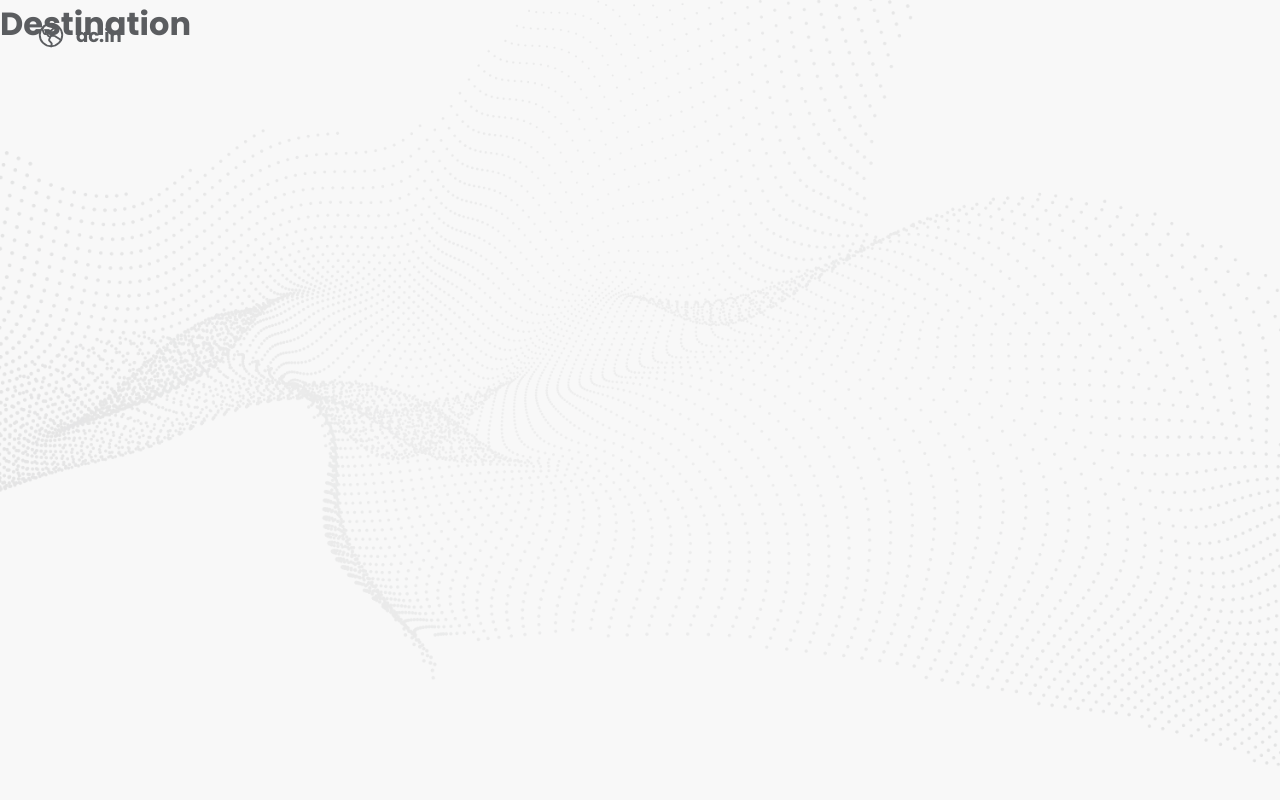
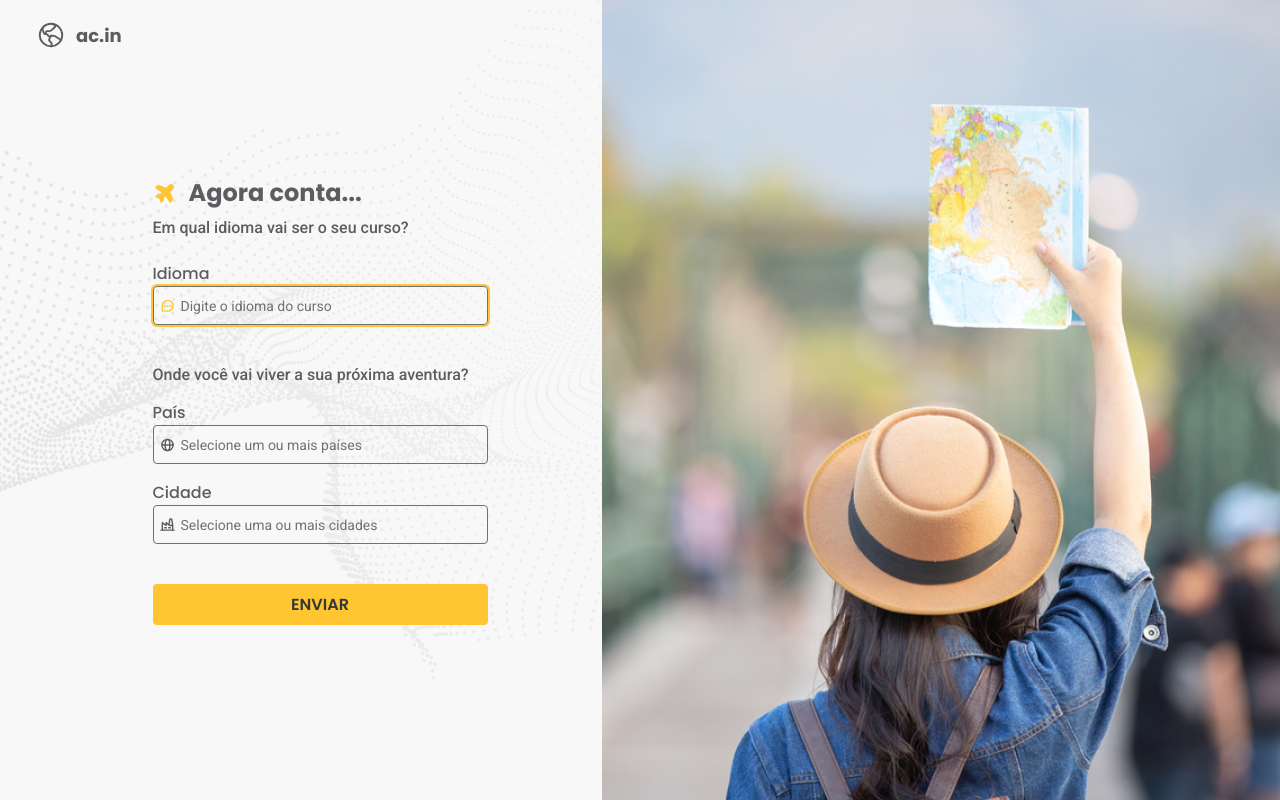
Before and after one commit to mmanaclara/ac.in, a React (Vite) app: page /destination in a window 1280 px wide. Built offline with nearby package versions, Linux system fonts and the light colour scheme.

Commit message:
feat: create destination form

```diff
--- /dev/null
+++ b/src/components/DestinationForm/index.tsx
@@ -0,0 +1,42 @@
+import { ChatTeardropDots, GlobeSimple, Factory } from 'phosphor-react'
+import { Link } from 'react-router-dom'
+
+import { FormContainer, InputField, SendUserInfoButton } from './styles'
+
+export function DestinationForm() {
+  return (
+    <FormContainer>
+        <label>
+            Idioma
+            <InputField>
+                <ChatTeardropDots size={20} weight="bold" />
+                <input type="text" placeholder="Digite o idioma do curso" autoFocus />
+            </InputField>
+        </label>
+
+        <span>Onde você vai viver a sua próxima aventura?</span>
+
+        <label>
+            País
+            <InputField>
+                <GlobeSimple size={20} weight="bold" />
+                <input type="text" placeholder="Selecione um ou mais países" />
+            </InputField>
+        </label>
+
+        <label>
+            Cidade
+            <InputField>
+                <Factory size={20} weight="bold" />
+                <input type="text" placeholder="Selecione uma ou mais cidades" />
+            </InputField>
+        </label>
+
+        <Link to="/destination">
+            <SendUserInfoButton>
+            Enviar
+            </SendUserInfoButton>
+        </Link>
+    </FormContainer>
+  )
+}
--- /dev/null
+++ b/src/components/DestinationForm/styles.ts
@@ -0,0 +1,67 @@
+import styled from 'styled-components'
+
+export const FormContainer = styled.form`
+    display: flex;
+    flex-direction: column;
+    gap: 1.6rem;
+
+    > span {
+        font-family: Roboto, sans-serif;
+        margin-top: 2.4rem;
+    }
+`
+
+export const InputField = styled.div`
+    border: 1px solid ${(props) => props.theme['gray-500']};
+    border-radius: 4px;
+    padding: 0.6rem;
+    gap: 0.6rem;
+
+    display: flex;
+    justify-content: flex-start;
+    align-items: center;
+    width: 33.5rem;
+
+    :focus-within {
+        box-shadow: 0 0 0 2px ${(props) => props.theme['yellow-500']};
+
+        svg {
+            color: ${(props) => props.theme['yellow-500']};
+        }
+    }
+
+    input {
+        background: transparent;
+        border: 0;
+        width: 30rem;
+        color: ${(props) => props.theme['gray-700']};
+
+        ::placeholder {
+            font-family: 'Roboto', sans-serif;
+            font-weight: 400;
+            font-size: 1.4rem;
+            color: ${(props) => props.theme['gray-500']};
+        }
+
+        :focus {
+            box-shadow: 0 0 0 0 transparent;
+        }
+    }
+`
+
+export const SendUserInfoButton = styled.button`
+    background-color: ${(props) => props.theme['yellow-500']};
+    padding: 0.8rem;
+    border: 0;
+    border-radius: 4px;
+    margin-top: 2.4rem;
+    width: 100%;
+
+    text-transform: uppercase;
+    color: ${(props) => props.theme['gray-900']};
+    font-weight: 600;
+
+    display: flex;
+    justify-content: center;
+    align-items: center;
+`
--- a/src/components/UserInfoForm/index.tsx
+++ b/src/components/UserInfoForm/index.tsx
@@ -10,7 +10,7 @@ export function UserInfoForm() {
             Nome
             <InputField>
                 <User size={20} weight="bold" />
-                <input type="text" placeholder="Digite o seu nome" />
+                <input type="text" placeholder="Digite o seu nome" autoFocus />
             </InputField>
         </label>
 
--- a/src/pages/Destination.tsx
+++ b/src/pages/Destination.tsx
@@ -1,7 +1,30 @@
+import { AirplaneTilt } from 'phosphor-react'
+import { DestinationForm } from '../components/DestinationForm'
+
+import { DestinationContainer, Wrapper, TextContainer, ImageContainer } from '../styles/pages/Destination'
+
+import girl from '../assets/mulher-de-costas-usando-um-chapeu-e-segurando-um-mapa.png'
+
 export function Destination() {
     return (
-      <div>
-        <h1>Destination</h1>
-      </div>
+      <DestinationContainer>
+        <Wrapper>
+          <TextContainer>
+              <header>
+                  <h2>
+                      <AirplaneTilt size={24} weight="fill" color="#FFC632" />
+                      Agora conta...
+                  </h2>
+                  <span>Em qual idioma vai ser o seu curso?</span>
+              </header>
+
+              <DestinationForm />
+          </TextContainer>
+        </Wrapper>
+
+        <ImageContainer>
+          <img src={girl} alt="" />
+        </ImageContainer>
+    </DestinationContainer>
     )
   }
--- /dev/null
+++ b/src/styles/pages/Destination.ts
@@ -0,0 +1,56 @@
+import styled from 'styled-components'
+
+export const DestinationContainer = styled.main`
+    height: 100vh;
+    max-width: 1600px;
+
+    display: flex;
+    justify-content: space-between;
+    align-items: center;
+    overflow: hidden;
+`
+
+export const Wrapper = styled.div`
+    width: 50%;
+`
+
+export const TextContainer = styled.div`
+    display: flex;
+    flex-direction: column;
+    justify-content: center;
+    align-items: center;
+    gap: 2.4rem;
+
+    width: 33.5rem;
+    margin-inline: auto;
+
+    header {
+        display: flex;
+        flex-direction: column;
+        gap: 8px;
+        align-self: flex-start;
+
+        h2 {
+            display: flex;
+            align-items: center;
+            gap: 1.2rem;
+            font-size: 2.4rem;
+            align-self: flex-start;
+        }
+
+        span {
+            font-family: Roboto, sans-serif;
+        }
+    }
+`
+
+export const ImageContainer = styled.div`
+    width: 50%;
+    display: flex;
+    align-items: center;
+    justify-content: flex-end;
+
+    img {
+        /* height: 99.8vh; */
+    }
+`
--- a/src/styles/pages/Home.ts
+++ b/src/styles/pages/Home.ts
@@ -3,6 +3,7 @@ import styled from 'styled-components'
 export const HomeContainer = styled.main`
     height: 100vh;
     padding-top: 7rem;
+    max-width: 1600px;
 
     display: flex;
 `
```
Also changed, not shown: src/assets/mulher-de-costas-usando-um-chapeu-e-segurando-um-mapa.png (added).
